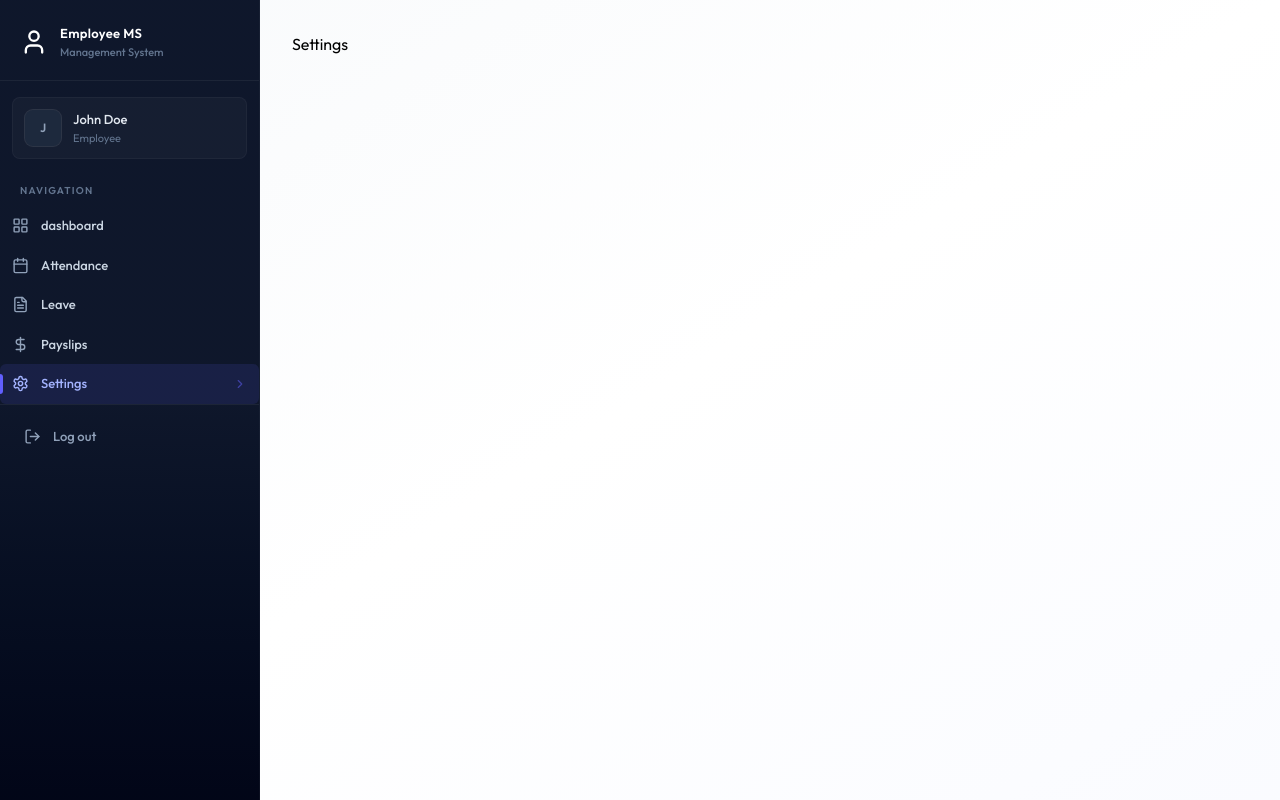
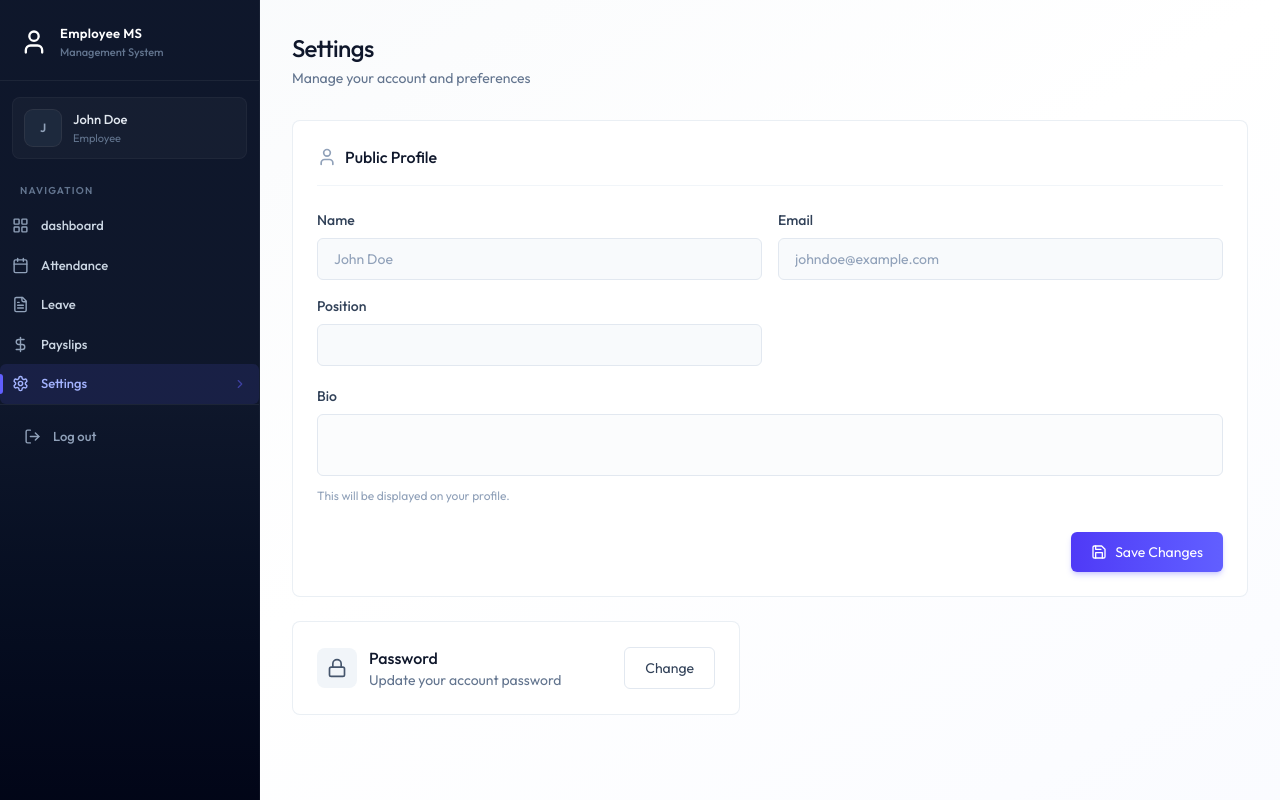
Before and after one commit to Vanshika-sketch/Full-Stack-EMS, a React (Vite) app in the folder client/: page /settings in a window 1280 px wide. Built offline with nearby package versions, Linux system fonts and the light colour scheme.

Commit message:
System UI completed

```diff
--- /dev/null
+++ b/client/src/components/ChangePasswordModal.jsx
@@ -0,0 +1,73 @@
+import { Loader2Icon, LockIcon, X } from "lucide-react";
+import React, { useState } from "react";
+
+const ChangePasswordModal = ({ open, onClose }) => {
+  const [loading, setLoading] = useState(false);
+  const [message, setMessage] = useState({ type: "", text: "" });
+
+  const handleSubmit = async (e) => {
+    e.preventDefault();
+  };
+  if (!open) return null;
+  return (
+    <div
+      onClick={onClose}
+      className="fixed inset-0 z-50 flex items-center justify-center p-4"
+    >
+      <div className="absolute inset-0 bg-black/40 backdrop-blur-sm" />
+      <div
+        className="relative bg-white rounded-2xl shadow-2xl w-full max-w-md animate-fade-in"
+        onClick={(e) => e.stopPropagation()}
+      >
+        <div className="flex items-center justify-between p-6 pb-0">
+          <h2 className="text-lg font-medium text-slate-900 flex items-center gap-2">
+            <LockIcon className="w-5 h-5 text-slate-400" />
+            Change Password
+          </h2>
+          <button
+            onClick={onClose}
+            className="p-2 rounded-lg hover:bg-slate-100 transition-colors text-slate-400 hover:text-slate-600"
+          >
+            <X className="w-5 h-5" />
+          </button>
+        </div>
+        <form className="p-6 space-y-5 " onSubmit={handleSubmit}>
+          {message.text && (
+            <div
+              className={`p-3 rounded-xl text-sm flex items-start gap-3${message.type === "success" ? "bg-emerald-50 text-emerald-700 border border-emerald-200" : "bg-rose-50 text-rose-700 border border-rose-200"}`}
+            >
+              <div
+                className={`w-1.5 h-1.5 rounded-full mt-1.5 shrink-0${message.type === "success" ? "bg-emerald-500" : "bg-rose-500"}`}
+              />
+              {message.text}
+            </div>
+          )}
+          <div>
+            <label className="block text-sm font-medium text-slate-700 mb-2">
+                Current Password
+            </label>
+            <input type="password" name="currentPassword" required/>
+          </div>
+          <div>
+            <label className="block text-sm font-medium text-slate-700 mb-2">
+                New Password
+            </label>
+            <input type="password" name="newPassword" required/>
+          </div>
+          <div className="flex gap-3 pt-2">
+            <button type="button" onClick={onClose} className="btn-secondary flex-1">
+                Cancel
+            </button>
+            <button type="submit" disabled={loading} className="btn-primary flex-1 flex justify-center items-center gap-2">
+                {loading && <Loader2Icon className="w-4 h-4 animate-spin"/>}
+                Update Password
+            </button>
+          </div>
+
+        </form>
+      </div>
+    </div>
+  );
+};
+
+export default ChangePasswordModal;
--- /dev/null
+++ b/client/src/components/ProfileForm.jsx
@@ -0,0 +1,97 @@
+import { Loader2, Save, User } from "lucide-react";
+import React, { useState } from "react";
+
+const ProfileForm = ({ initialData, onSuccess }) => {
+  const [loading, setLoading] = useState(false);
+  const [error, setError] = useState("");
+  const [message, setMessage] = useState("");
+
+  const handleSubmit = async (e) => {
+    e.preventDefault();
+  };
+  return (
+    <form onSubmit={handleSubmit} className="card p-5 sm:p-6 mb-6">
+      <h2 className="text-base font-medium text-slate-900 mb-6 pb-4 border-b border-slate-100 flex items-center gap-2">
+        <User className="w-5 h-5 text-slate-400" /> Public Profile
+      </h2>
+      {error && (
+        <div className="bg-rose-50 text-rose-700 p-4 rounded-xl text-sm border border-rose-200 mb-6 flex items-start gap-3">
+          <div className="w-1.5 h-1.5 rounded-full bg-rose-500 mt-1.5 shrink-0" />
+          {error}
+        </div>
+      )}
+      {message && (
+        <div className="bg-emerald-50 text-emerald-700 p-4 rounded-xl etxt-sm border border-emerald-200 mb-6 flex items-start gap-3">
+          <div className="w-1.5 h-1.5 rounded-full bg-emerald-500 mt-1.5 shrink-0" />
+          {message}
+        </div>
+      )}
+      <div className="space-y-5">
+        <div className="grid grid-cols-1 sm:grid-cols-2 gap-4 ">
+          <div>
+            <label className="block text-sm font-medium text-slate-700 mb-2">
+              Name
+            </label>
+            <input
+              disabled
+              value={`${initialData.firstName} ${initialData.lastName}`}
+              className=" bg-slate-50 text-slate-400 cursor-not-allowed"
+            />
+          </div>
+          <div>
+            <label className="block text-sm font-medium text-slate-700 mb-2">
+              Email
+            </label>
+            <input
+              disabled
+              value={initialData.email}
+              className=" bg-slate-50 text-slate-400 cursor-not-allowed"
+            />
+          </div>
+          <div>
+            <label className="block text-sm font-medium text-slate-700 mb-2">
+              Position
+            </label>
+            <input
+              disabled
+              value={initialData.position}
+              className=" bg-slate-50 text-slate-400 cursor-not-allowed"
+            />
+          </div>
+        </div>
+        <div>
+          <label className="block text-sm font-medium text-slate-700 mb-2">
+            Bio
+          </label>
+          <textarea
+            disabled={initialData.isDeleted}
+            name="bio"
+            defaultValue={initialData.bio || " "}
+            placeholder="Write a brief bio..."
+            className={`resize-none ${initialData.isDeleted ? "bg-slate-50 text-slate-400 cursor-not-allowed" : " "}`}
+          />
+          <p className="text-xs text-slate-400 mt-1.5">
+            This will be displayed on your profile.
+          </p>
+        </div>
+        {initialData.isDeleted ? (
+            <div className="pt-2">
+                <div className="p-4 bg-rose-50 border border-rose-200 rounded-xl text-center">
+                    <p className="text-rose-600 font-medium tracking-tight">Account Deactivated</p>
+                    <p className="text-sm text-rose-500 mt-0.5">You can no longer update your profile</p>
+                </div>
+            </div>
+        ):(
+            <div className="flex justify-end pt-2">
+                <button type="submit" disabled={loading} className="btn-primary flex items-center gap-2 justify-center w-full sm:w-auto">
+                    {loading ? <Loader2 className="w-4 h-4 animate-spin"/>:<Save className="w-4 h-4"/>}
+                    Save Changes
+                </button>
+            </div>
+        )}
+      </div>
+    </form>
+  );
+};
+
+export default ProfileForm;
--- a/client/src/pages/Settings.jsx
+++ b/client/src/pages/Settings.jsx
@@ -1,8 +1,54 @@
+import { useEffect, useState } from "react";
+import { dummyProfileData } from "../assets/assets";
+import Loading from "../components/Loading";
+import { Lock } from "lucide-react";
+import ProfileForm from "../components/ProfileForm";
+import ChangePasswordModal from "../components/ChangePasswordModal";
 
 const Settings = () => {
+  const [profile, setProfile] = useState(null);
+  const [loading, setLoading] = useState(true);
+  const [showPasswordModal, setShowPasswordModal] = useState(false);
+
+  const fetchProfile = async () => {
+    setProfile(dummyProfileData);
+    setTimeout(() => {
+      setLoading(false);
+    }, 1000);
+  };
+  useEffect(() => {
+    fetchProfile();
+  }, []);
+
+  if (loading) return <Loading />;
   return (
-    <div>Settings</div>
-  )
-}
+    <div className="animate-fade-in">
+      <div className="page-header">
+        <h1 className="page-title">Settings</h1>
+        <p className="page-subtitle">Manage your account and preferences</p>
+      </div>
+      {profile && <ProfileForm initialData={profile} onSuccess={fetchProfile}/>}
 
-export default Settings
+      {/* change password trigger */}
+      <div className="card max-w-md p-6 flex items-center justify-between">
+        <div className="flex items-center gap-3">
+          <div className="p-2.5 bg-slate-100 rounded-lg">
+            <Lock className="w-5 h-5 text-slate-600"/>
+          </div>
+          <div>
+            <p className="font-medium text-slate-900"> Password</p>
+            <p className="text-sm text-slate-500">Update your account password</p>
+          </div>
+        </div>
+        <button onClick={()=>setShowPasswordModal(true)}className="btn-secondary text-sm">
+          Change
+
+        </button>
+      </div>
+      <ChangePasswordModal open={showPasswordModal} onClose={()=>setShowPasswordModal(false)
+      }/>
+    </div>
+  );
+};
+
+export default Settings;
```
